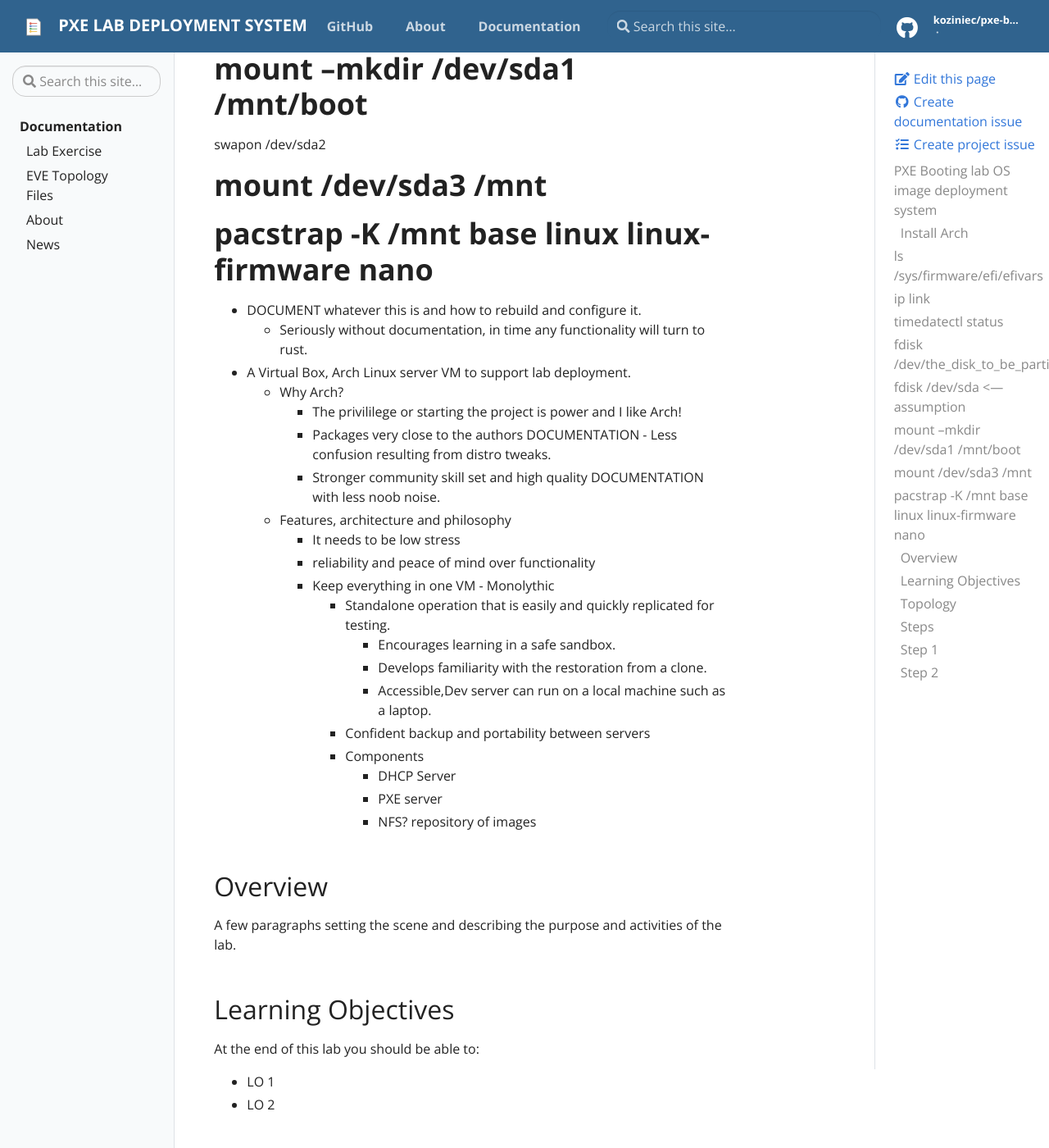
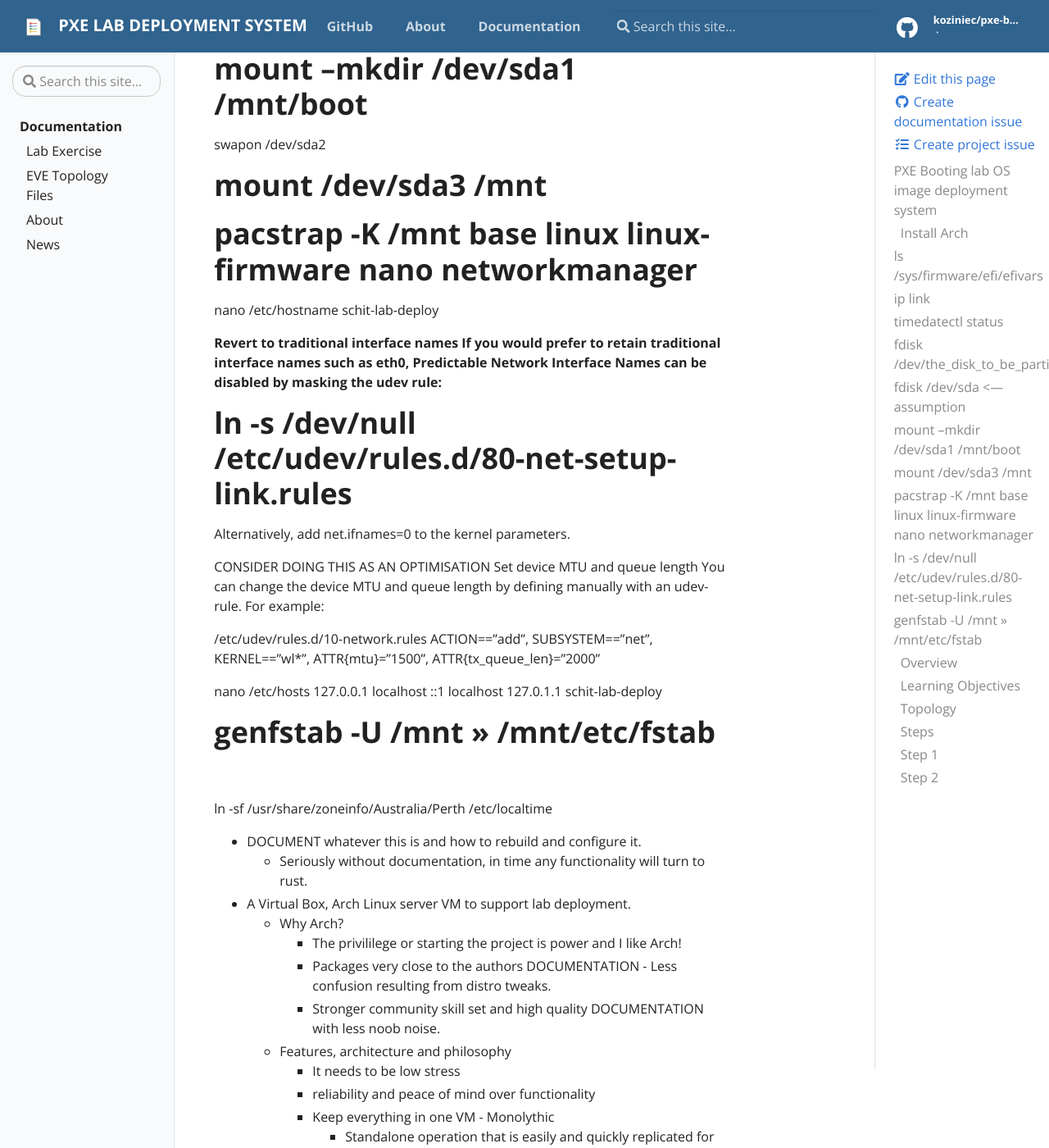
Before and after one commit to koziniec/pxe-boot, a Jekyll site: the page built from _docs/Arch Installation.md, in a window 1280 px wide and 1400 px high, scrolled down 1320 px. Shown: the whole window at 82% size. Built offline with Jekyll 4.4.1, drawn with Linux system fonts in a browser that asks for light colours.

Commit message:
Update Arch Installation.md

```diff
--- a/_docs/Arch Installation.md
+++ b/_docs/Arch Installation.md
@@ -66,7 +66,36 @@ swapon /dev/sda2
 # mount /dev/sda3 /mnt
 
 
-# pacstrap -K /mnt base linux linux-firmware nano
+# pacstrap -K /mnt base linux linux-firmware nano networkmanager
+
+
+
+nano /etc/hostname
+schit-lab-deploy
+
+**Revert to traditional interface names
+If you would prefer to retain traditional interface names such as eth0, Predictable Network Interface Names can be disabled by masking the udev rule:**
+
+# ln -s /dev/null /etc/udev/rules.d/80-net-setup-link.rules
+Alternatively, add net.ifnames=0 to the kernel parameters.
+
+CONSIDER DOING THIS AS AN OPTIMISATION
+Set device MTU and queue length
+You can change the device MTU and queue length by defining manually with an udev-rule. For example:
+
+/etc/udev/rules.d/10-network.rules
+ACTION=="add", SUBSYSTEM=="net", KERNEL=="wl*", ATTR{mtu}="1500", ATTR{tx_queue_len}="2000"
+
+
+nano /etc/hosts
+127.0.0.1        localhost
+::1              localhost
+127.0.1.1        schit-lab-deploy
+
+
+# genfstab -U /mnt >> /mnt/etc/fstab
+
+ln -sf /usr/share/zoneinfo/Australia/Perth /etc/localtime
 
 - DOCUMENT whatever this is and how to rebuild and configure it.
     - Seriously without documentation, in time any functionality will turn to rust.
```
